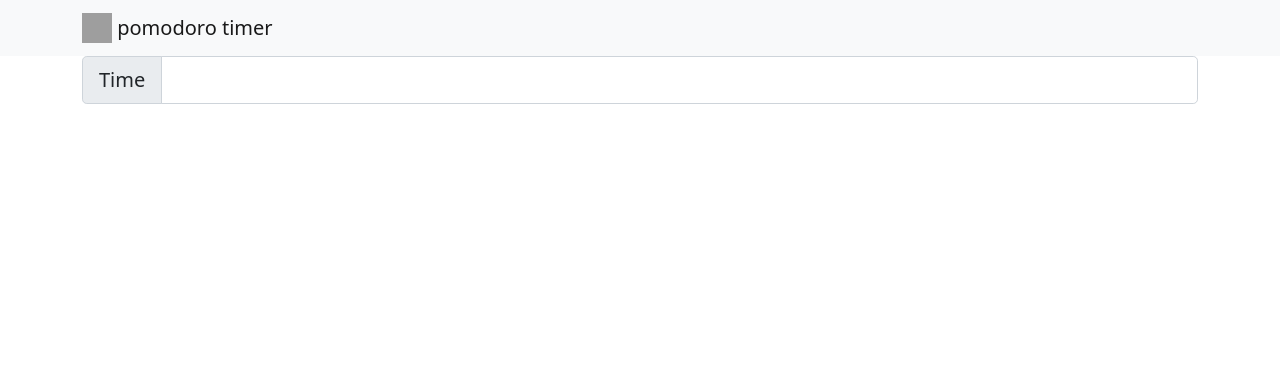
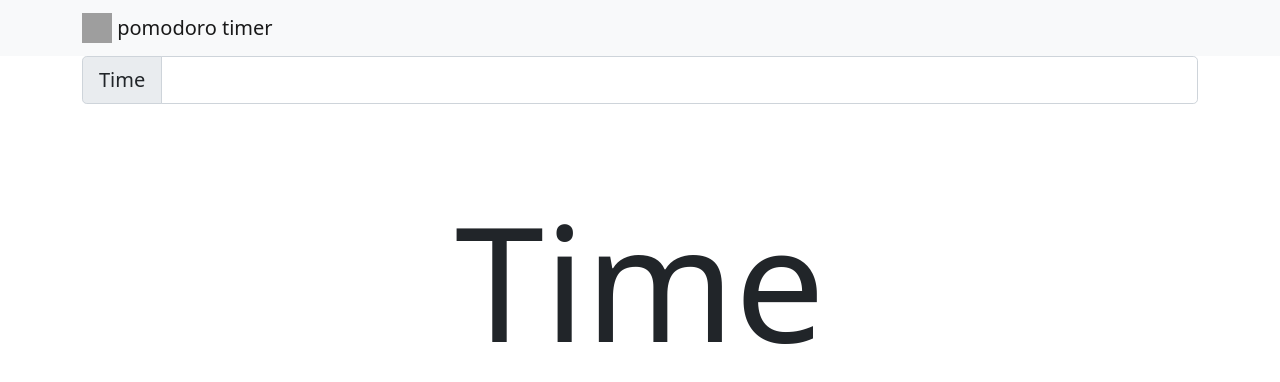
Before and after one commit to mertovich/pomodoro-timer, a React (Create React App) app in the folder web/: page / in a window 1280 px wide. Shown: the top 382 px of the page. Built offline with nearby package versions, Linux system fonts and the light colour scheme; grey boxes are pictures that could not be loaded.

Commit message:
add(Timer)

```diff
--- a/web/src/App.tsx
+++ b/web/src/App.tsx
@@ -1,6 +1,7 @@
 import React from 'react'
 import NavBar from './components/NavBar'
 import TimerForm from './components/TimerForm'
+import Timer from './components/Timer'
 
 type Props = {}
 
@@ -9,6 +10,7 @@ const App = (props: Props) => {
     <div>
       <NavBar/>
       <TimerForm/>
+      <Timer/>
     </div>
   )
 }
--- /dev/null
+++ b/web/src/components/Timer.tsx
@@ -0,0 +1,14 @@
+import React from 'react'
+import { Container } from 'react-bootstrap'
+
+type Props = {}
+
+const Timer = (props: Props) => {
+    return (
+        <Container className='text-center' >
+            <p style={{marginTop: '5%', fontSize: '10rem'}} >Time</p>
+        </Container>
+    )
+}
+
+export default Timer
```
